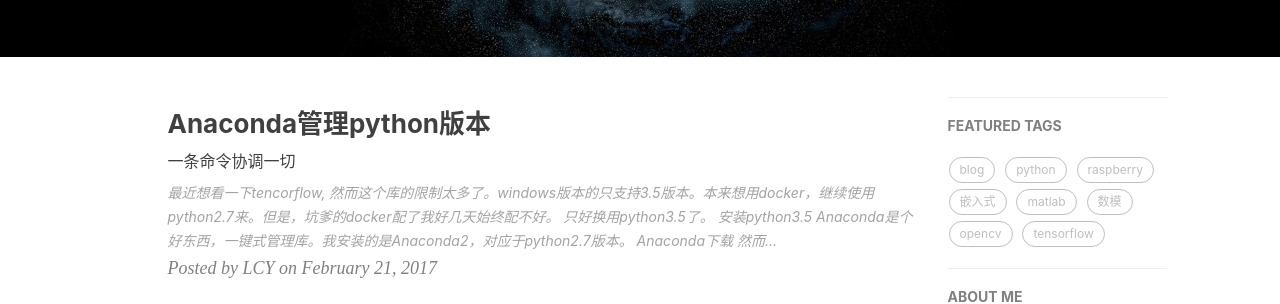
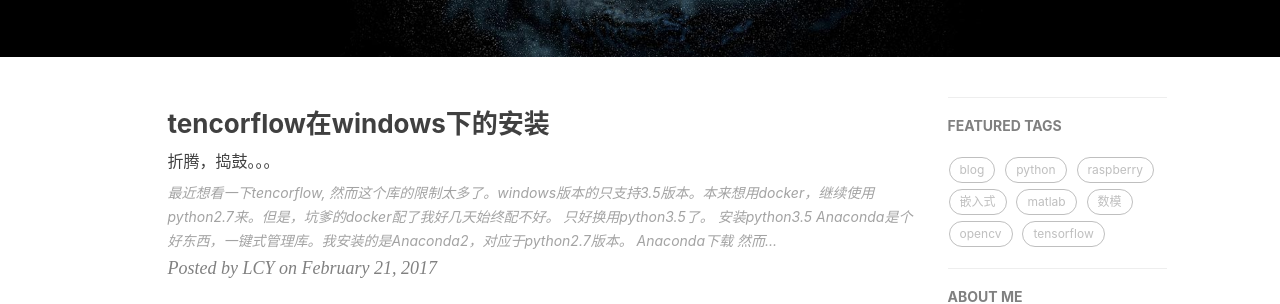
Before and after one commit to lichunown/jekyllblog, a Jekyll site: the page built from index.html, in a window 1280 px wide. Shown: the part 361-665 px from the top of the page. Built offline with Jekyll 4.4.1, drawn with Linux system fonts in a browser that asks for light colours; nearby versions of some CDN libraries; formulas are drawn with MathJax 3; the list of posts is cut into pages by our own code; comment, search, counter and statistics services are not loaded.

Commit message:
change name

```diff
--- a/_posts/2017-02-21-install-Tensorflow.markdown
+++ b/_posts/2017-02-21-install-Tensorflow.markdown
@@ -1,7 +1,7 @@
 ---
 layout:     post
-title:      "Anaconda管理python版本"
-subtitle:   "一条命令协调一切"
+title:      "tencorflow在windows下的安装"
+subtitle:   "折腾，捣鼓。。。"
 date:       2017-02-21
 author:     "LCY"
 header-img: "img/in-post/install-tensorflow/index.jpg"
```
